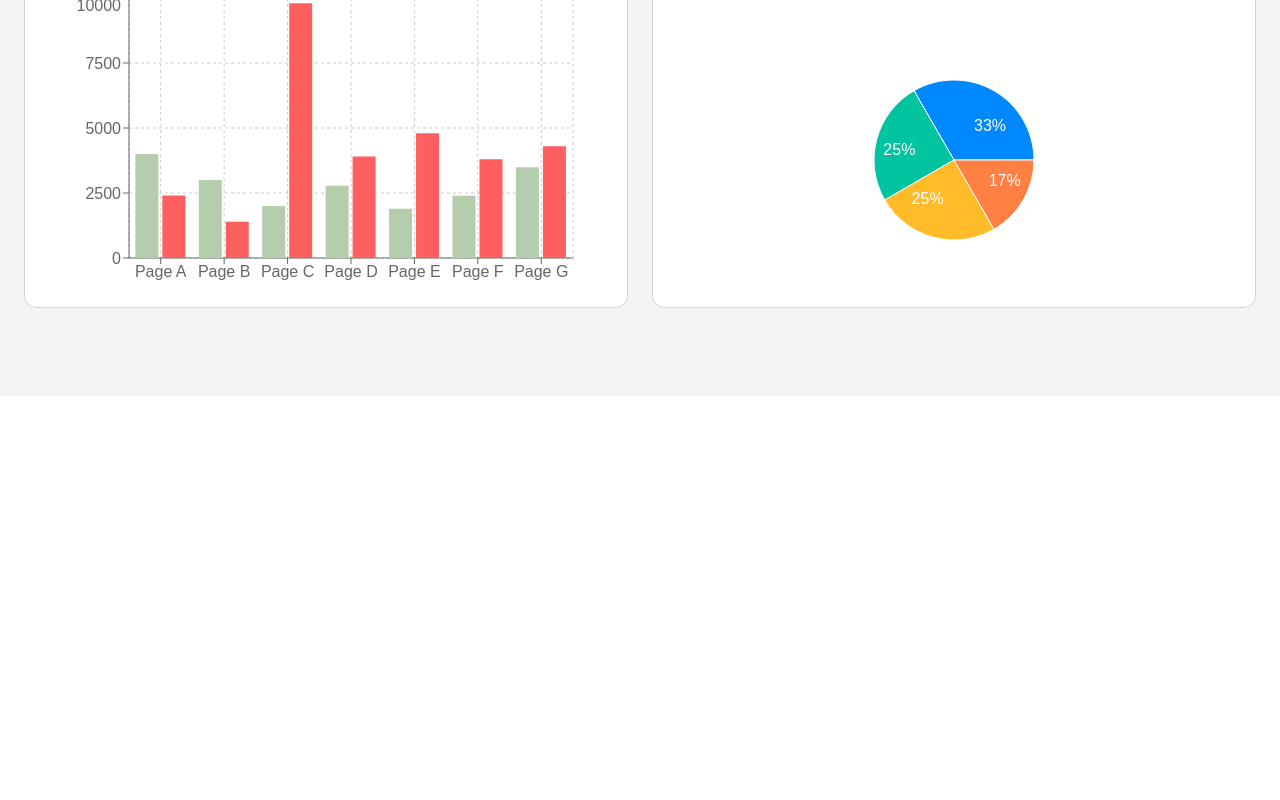
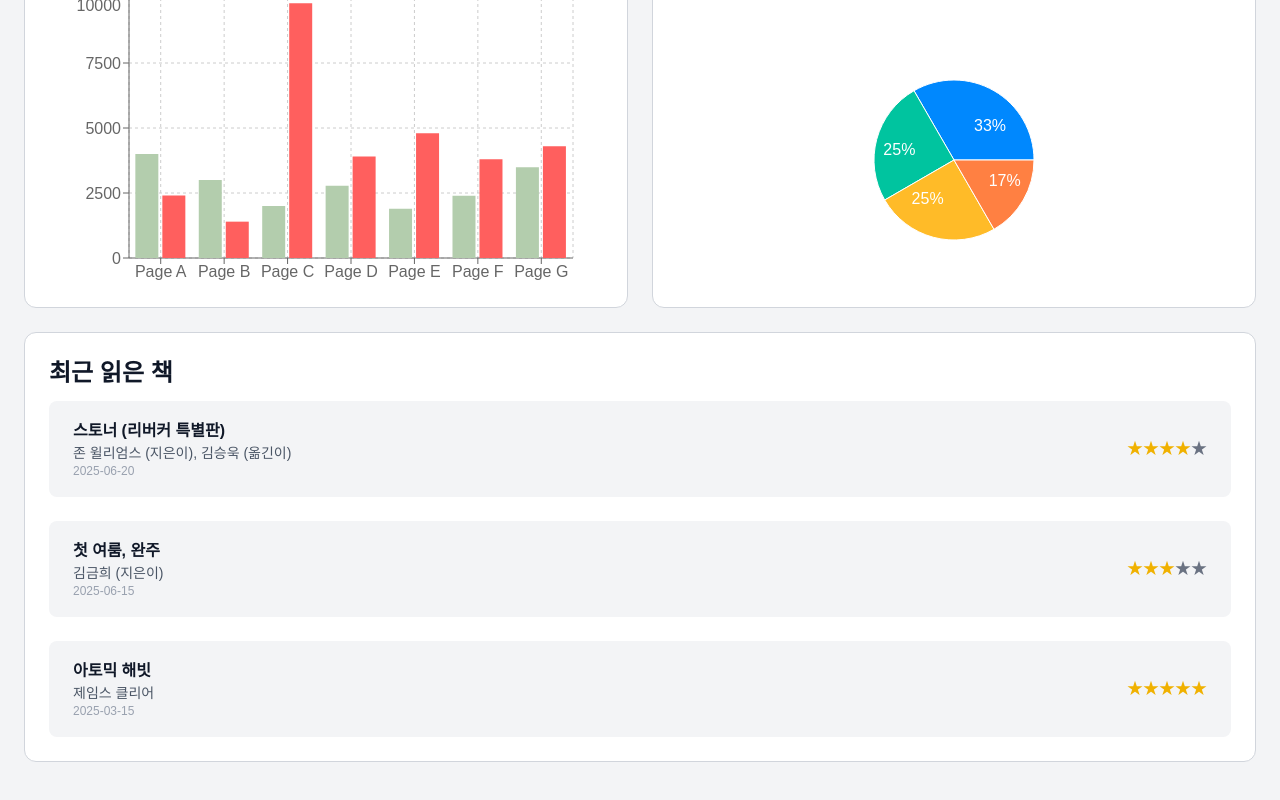
Before and after one commit to DEEPDIVE-BookJuck-BookJuck/BookJuck-BookJuck, a Next.js app: page /mypage in a window 1280 px wide. Shown: the part 404-1204 px from the top of the page. Before the commit the page ends 800 px from the top, so only its background shows below. Built offline with nearby package versions, Linux system fonts and the light colour scheme; a web font is replaced by a local one.

Commit message:
feat: RecentBook, RecentBookItem 컴포넌트 생성 및 적용

```diff
--- a/src/app/mypage/page.tsx
+++ b/src/app/mypage/page.tsx
@@ -1,4 +1,6 @@
 import Graph from '@/components/Graph'
+import RecentBook from '@/components/RecentBook'
+
 import StatisticsCard from '@/components/StatisticsCard'
 
 export default function MyPage() {
@@ -21,6 +23,7 @@ export default function MyPage() {
           <Graph title="MonthlyGraph" />
           <Graph title="TagGraph" />
         </div>
+        <RecentBook />
       </div>
     </>
   )
--- /dev/null
+++ b/src/components/RecentBook.tsx
@@ -0,0 +1,29 @@
+import RecentBookItem from './RecentBookItem'
+
+export default function RecentBook() {
+  return (
+    <div className="bg-white border-1 border-gray-300 rounded-xl px-6 py-6">
+      <p className="text-2xl font-bold mb-3">최근 읽은 책</p>
+      <div className="grid gap-6">
+        <RecentBookItem
+          title="스토너 (리버커 특별판)"
+          author="존 윌리엄스 (지은이), 김승욱 (옮긴이)"
+          date="2025-06-20"
+          rating={4}
+        />
+        <RecentBookItem
+          title="첫 여룸, 완주"
+          author="김금희 (지은이)"
+          date="2025-06-15"
+          rating={3}
+        />
+        <RecentBookItem
+          title="아토믹 해빗"
+          author="제임스 클리어"
+          date="2025-03-15"
+          rating={5}
+        />
+      </div>
+    </div>
+  )
+}
--- /dev/null
+++ b/src/components/RecentBookItem.tsx
@@ -0,0 +1,24 @@
+import { RecentBookItemPropsType } from '@/app/types/mypage'
+
+export default function RecentBookItem({
+  title,
+  author,
+  date = '',
+  rating,
+}: RecentBookItemPropsType) {
+  return (
+    <div className="flex justify-between items-center h-24 bg-gray-100 rounded-lg px-6">
+      <div>
+        <p className="font-bold">{title}</p>
+        <p className="text-sm text-gray-600">{author}</p>
+        <p className="text-xs text-gray-400">{date}</p>
+      </div>
+      <div>
+        <span className="text-yellow-500">{'★'.repeat(rating)}</span>
+        <span className="text-gray-500">
+          {'★'.repeat(5 - rating)}
+        </span>
+      </div>
+    </div>
+  )
+}
```
